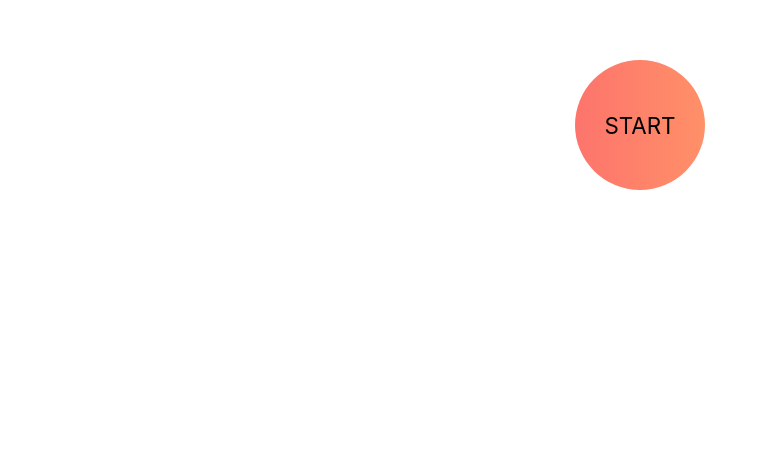
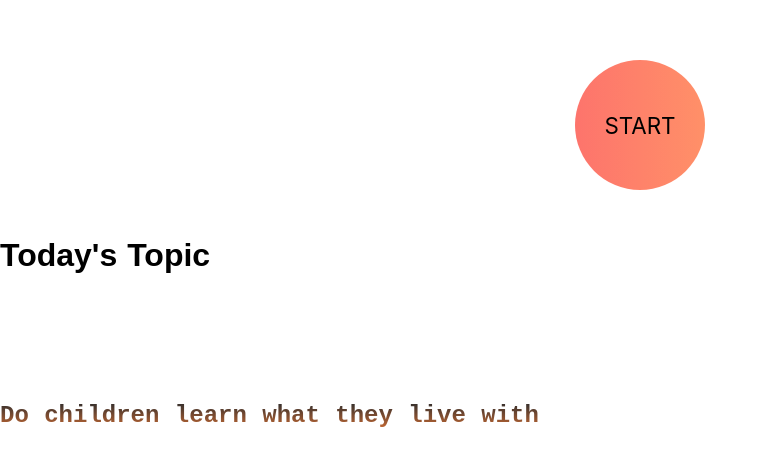
Before and after one commit to swanandapps/talkz, a Nuxt app: page / in a window 1280 px wide. Shown: the part 275-740 px from the top of the page, without its empty margins (0-768 px from the left). Built offline with nearby package versions, Linux system fonts and the light colour scheme.

Commit message:
first commit

```diff
--- a/pages/index.vue
+++ b/pages/index.vue
@@ -14,7 +14,7 @@
   </p>
 
   </div>
-<div v-if="this.shaked" style="margin-top:40%">
+<div v-if="this.shaked==true" style="margin-top:40%">
   <h1 style="font-family:fantasy">Today's Topic</h1>
   <p id="today_topic" >
 
@@ -48,7 +48,7 @@ y:'',
 z:'',
 quote:'',
 startgame:false,
-shaked:false,
+shaked:true,
 today_topic:'',
 topic:[
 
@@ -221,11 +221,11 @@ function test()
     shakeEvent.start();
     window.addEventListener('shake', function(){
 
-      this.shaked=true;
+      this.shaked=false;
       document.getElementById('quote_div').style.display='none';
 
 
-document.getElementById('today_topic').style.display='block'
+//document.getElementById('today_topic').style.display='block'
 
 
 
@@ -240,7 +240,7 @@ document.getElementById('today_topic').style.display='block'
     //check if shake is supported or not.
     if(!("ondevicemotion" in window)){alert("Not Supported");}
 
-startanimation()
+//startanimation()
 function startanimation()
 {
 
```
